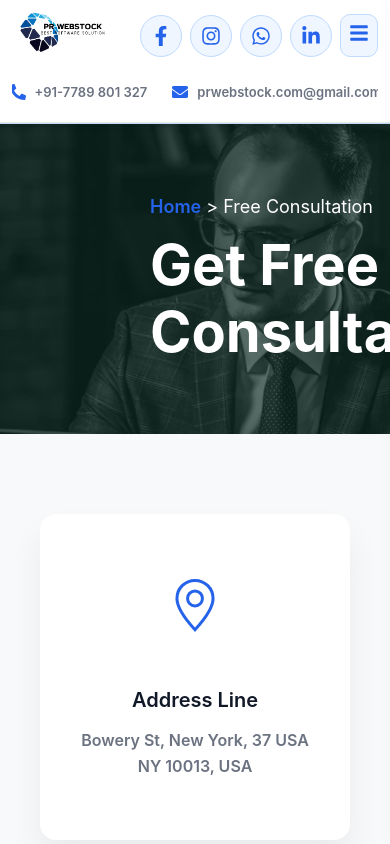
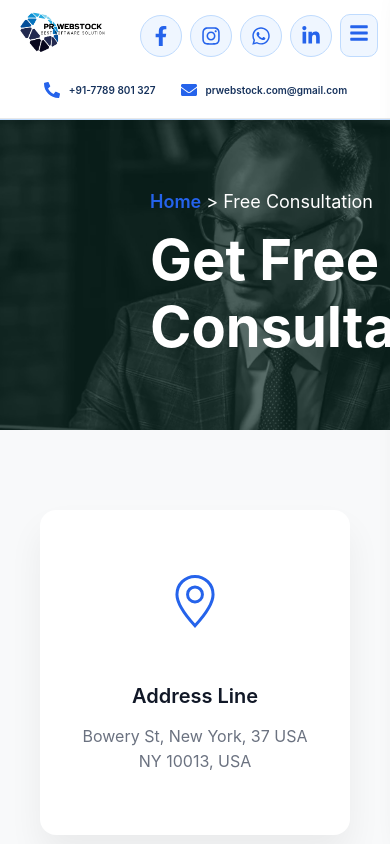
Before and after one commit to CODE-WITH-PRASANTA/PR-WEBSTOCK, a React (Vite) app in the folder Frontend/: page /get-quote in a window 390 px wide. Shown: the top 844 px of the page. Built offline with nearby package versions, Linux system fonts and the light colour scheme.

Commit message:
Done For pull

```diff
--- a/Frontend/src/Components/Navbar/Navbar.css
+++ b/Frontend/src/Components/Navbar/Navbar.css
@@ -108,7 +108,7 @@ a { text-decoration: none; color: inherit; }
 }
 
 /* text */
-.contact-text {
+.navbar-contact-text {
   font-weight: 600;
   color: #16325c;
 }
@@ -123,7 +123,7 @@ a { text-decoration: none; color: inherit; }
     padding: 8px 0;
   }
 
-  .contact-text {
+  .navbar-contact-text {
     font-size: 15px;
   }
 }
@@ -673,10 +673,10 @@ a { text-decoration: none; color: inherit; }
     min-width: 18px;
   }
 
-  .contact-text {
+  .navbar-contact-text {
     font-weight: 600;
     color: #16325c;
-    font-size: 13px;
+    font-size: 10px;
   }
 
   /* keep other mobile adjustments */
@@ -701,7 +701,7 @@ a { text-decoration: none; color: inherit; }
     flex-shrink: 0;
   }
 
-  .navbar-contact .contact-text { font-size: 13px; font-weight: 600; }
+  .navbar-contact .navbar-contact-text { font-size: 10px; font-weight: 600; }
 
   /* Prefer phone + email in the header on very small screens */
   .navbar-contact .contact-location { display: none; }
--- a/Frontend/src/Components/Navbar/Navbar.jsx
+++ b/Frontend/src/Components/Navbar/Navbar.jsx
@@ -243,7 +243,7 @@ const Navbar = () => {
               aria-label="Call +91-7789-801-327"
             >
               <FaPhone className="contact-svg" aria-hidden="true" style={{ transform: "rotate(90deg)" }} />
-              <span className="contact-text">+91-7789 801 327</span>
+              <span className="navbar-contact-text">+91-7789 801 327</span>
             </a>
 
             <a
@@ -252,12 +252,12 @@ const Navbar = () => {
               aria-label="Email prwebstock.com at gmail"
             >
               <FaEnvelope className="contact-svg" aria-hidden="true" />
-              <span className="contact-text">prwebstock.com@gmail.com</span>
+              <span className="navbar-contact-text">prwebstock.com@gmail.com</span>
             </a>
 
             <div className="contact-item contact-location" aria-label="Office location">
               <FaMapMarkerAlt className="contact-svg" aria-hidden="true" />
-              <address className="contact-text">Unit 32 , Nexus Esplanade , Bhubaneswar</address>
+              <address className="navbar-contact-text">608A, Grand Bazar, Phulnakhara, Bhubaneswar – 754001</address>
             </div>
           </div>
 
--- a/Frontend/src/Pages/Home/Home.jsx
+++ b/Frontend/src/Pages/Home/Home.jsx
@@ -114,8 +114,6 @@ const Home = () => {
         </script>
 
       </Helmet>
-
-
       {/* ===============================
           HOME PAGE SECTIONS
       ================================= */}
--- a/Frontend/src/Pages/Seo/Seo.jsx
+++ b/Frontend/src/Pages/Seo/Seo.jsx
@@ -16,7 +16,6 @@ const Seo = () => {
 
   return (
     <div>
-
       <SeoHero/>
       <FirstPageResults/>
       <SeoServicesForAgency/>
```
Also changed, not shown: Frontend/src/assets/PR WEBSTOCK LOGO.png (added).
